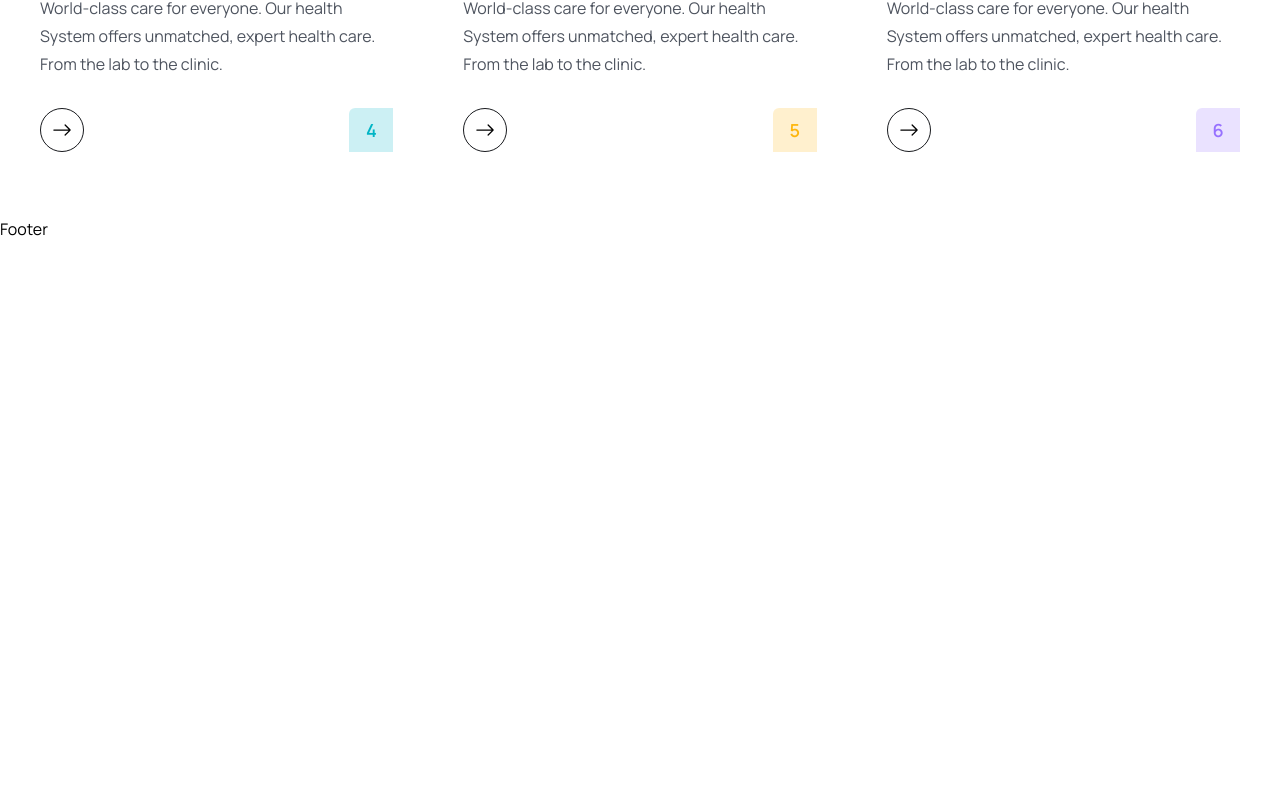
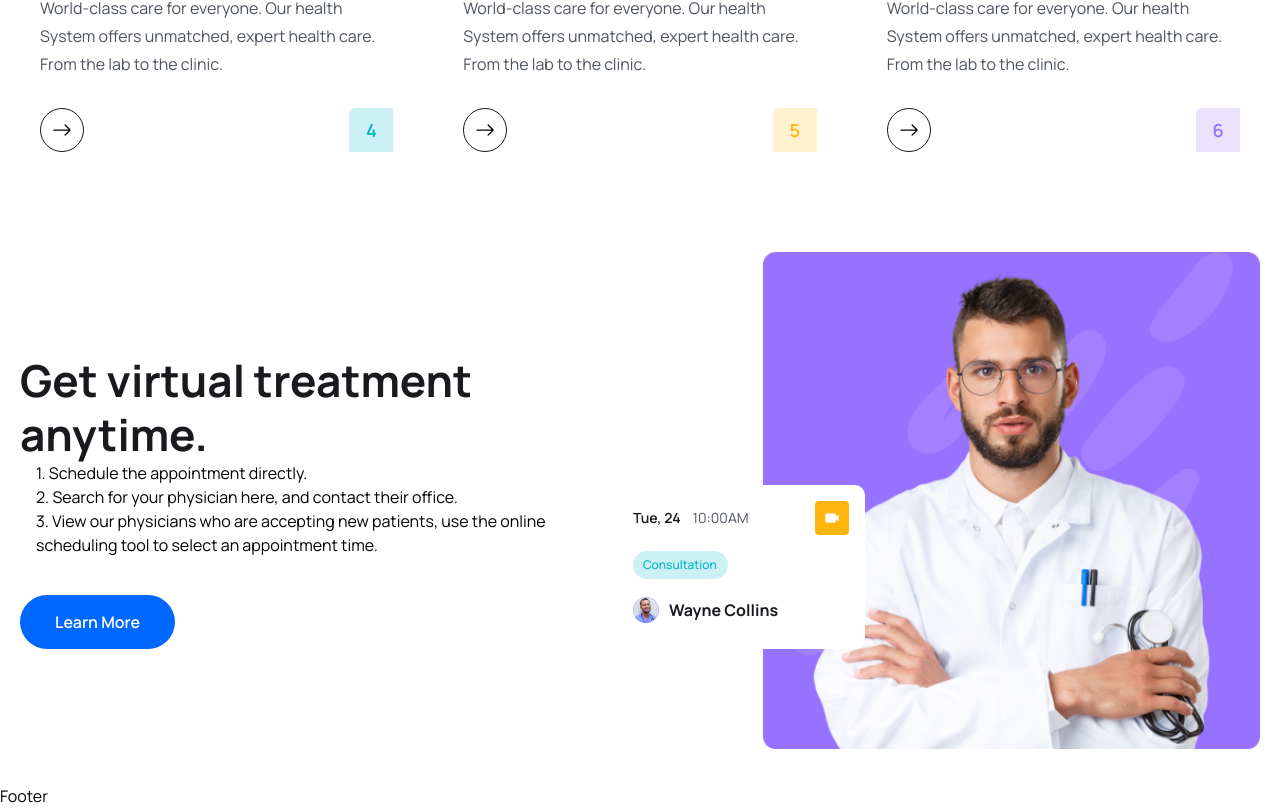
Before and after one commit to Sukrajchaudhary/Doctor-appoinment, a React (Vite) app in the folder frontend/: page / in a window 1280 px wide. Shown: the part 2586-3394 px from the top of the page. Before the commit the page ends 2827 px from the top, so only its background shows below. Built offline with nearby package versions, Linux system fonts and the light colour scheme.

Commit message:
Feature section

```diff
--- a/frontend/src/pages/Home.jsx
+++ b/frontend/src/pages/Home.jsx
@@ -5,6 +5,9 @@ import heroImg03 from "../assets/images/hero-img03.png";
 import icon01 from "../assets/images/icon01.png";
 import icon02 from "../assets/images/icon02.png";
 import icon03 from "../assets/images/icon03.png";
+import featureImg from "../assets/images/feature-img.png";
+import videoIcon from "../assets/images/video-icon.png";
+import avatarIcon from "../assets/images/avatar-icon.png";
 import { Link } from "react-router-dom";
 import { BsArrowRight } from "react-icons/bs";
 import About from "../components/About/About";
@@ -174,6 +177,62 @@ const Home = () => {
           </div>
         </section>
         {/* ================ Services Section End ================= */}
+
+        {/* ================ Feature Section Start ================= */}
+        <section className="container">
+          <div className="flex items-center justify-between flex-col lg:flex-row">
+            {/* ======== feature content ======== */}
+            <div className="xl:w-[670px]">
+              <h2 className="heading">
+                Get virtual treatment <br />anytime.
+              </h2>
+              <ul className="pl-4">
+                <li className="text__para">
+                  1. Schedule the appointment directly.
+                </li>
+                <li className="text__para">2. Search for your physician here, and contact their office.</li>
+                <li className="text__para">
+                  3. View our physicians who are accepting new patients, use the online scheduling tool to select an appointment time.
+                </li>
+              </ul>
+              <Link to="/">
+                <button className="btn">Learn More</button>
+              </Link>
+            </div>
+
+            {/* ========= feature img ========= */}
+            <div className="relative z-10 xl:w-[770px] flex justify-end mt-[50px] lg:mt-0">
+              <img src={featureImg} className="w-3/4" alt="" />
+              <div className="w-[150px] lg:w-[248px] bg-white absolute bottom-[50px] left-0 md:bottom-[100px] md:left-5 z-20 p-2 pb-3 lg:pt-4 lg:px-4 lg:pb-[26px] rounded-[10px]">
+
+                <div className="flex items-center justify-between">
+                  <div className="flex items-center gap-[6px] lg:gap-3">
+                    <p className="text-[10px] leading-[10px] lg:text-[14px] lg:leading-5 text-headingColor font-[600]">
+                      Tue, 24
+                    </p>
+                    <p className="text-[10px] leading-[10px] lg:text-[14px] lg:leading-5 text-textColor font-[400]">
+                      10:00AM
+                    </p>
+                  </div>
+                  <span className="w-5 h-5 lg:w-[34px] lg:h-[34px] flex items-center justify-center bg-yellowColor rounded py-1 px-[6px] lg:py-3 lg:px-[9px]">
+                    <img src={videoIcon} alt="" />
+                  </span>
+                </div>
+
+                <div className="w-[95px] lg:[96px] bg-[#CCF0F3] py-1 px-2 lg:py-[6px] lg:px-[10px] text-[8px] leading-[8px] lg:text-[12px] lg:leading-4 text-irisBlueColor font-[500] mt-2 lg:mt-4 rounded-full">
+                  Consultation
+                </div>
+                <div className="flex items-center gap-[6px] lg:gap-[10px] mt-2 lg:mt-[18px]">
+                  <img src={avatarIcon} alt="" />
+                  <h4 className="text-[10px] leading-3 lg:text-[16px] lg:leading-[22px] font-[700] text-headingColor">
+                    Wayne Collins
+                  </h4>
+                </div>
+              </div>
+            </div>
+          </div>
+        </section>
+        {/* ================ Feature Section End ================= */}
       </>
     </>
   );
```
